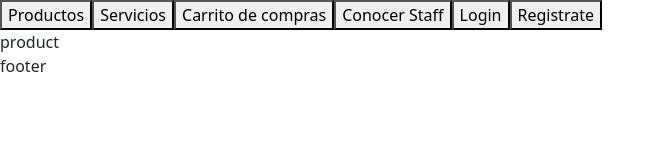
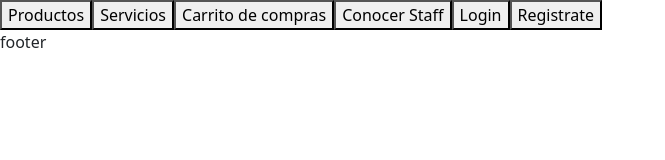
Before and after one commit to PHRCOOK/FIT-CONNECTION-PF-GRUPO-02, a React (Vite) app in the folder client/: page /product in a window 1280 px wide. Shown: the top 160 px of the page, without its empty margins (0-665 px from the left). Built offline with nearby package versions, Linux system fonts and the light colour scheme.

Commit message:
DISEÑO FRONT

```diff
--- a/client/src/components/product/product.jsx
+++ b/client/src/components/product/product.jsx
@@ -1,5 +1,5 @@
 import React from "react";
 
 export default function product() {
-  return <div>product</div>;
+  return <div></div>;
 }
```
